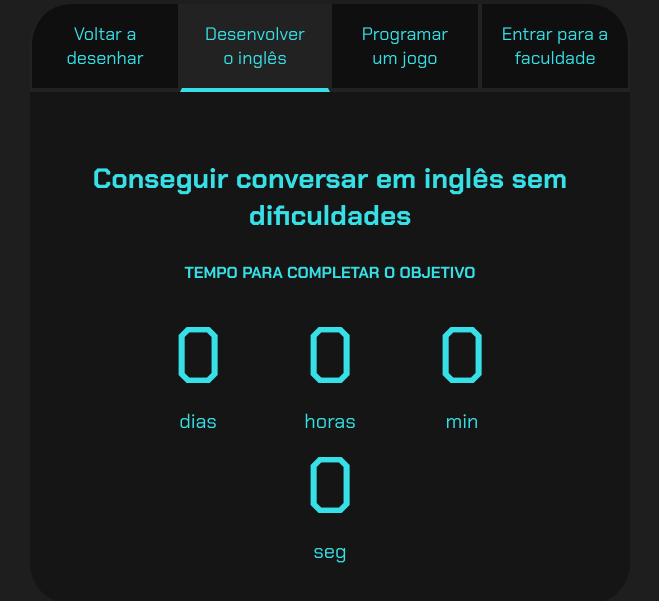
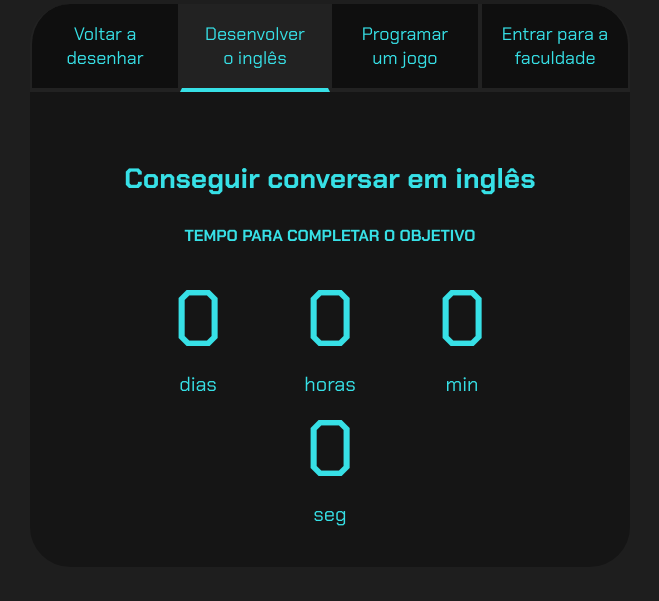
Before and after one commit to Ancini/sebastiao, a plain HTML site: page index.html in a window 1280 px wide. Both pictures are taken after a click on the button "Desenvolver o inglês". Shown: the part 99-700 px from the top of the page, without its empty margins (310-969 px from the left). Drawn offline with Linux system fonts and the light colour scheme.

Commit message:
atualizacao

```diff
--- a/index.html
+++ b/index.html
@@ -42,8 +42,8 @@
                     </div>
                 </div>
                 <div class="aba-conteudo">
-                    <h3 class="aba-conteudo-titulo-principal">Conseguir conversar em inglês sem dificuldades</h3>
-                    <h4 class="aba-conteudo-titulo-secundario">Tempo para completar o objetivo</h4>
+                <h3 class="aba-conteudo-titulo-principal">Conseguir conversar em inglês </h3>
+                <h4 class="aba-conteudo-titulo-secundario">Tempo para completar o objetivo</h4>
                     <div class="contador">
                         <div class="contador-digito">
                             <p class="contador-digito-numero" id="dias1"></p>
```
